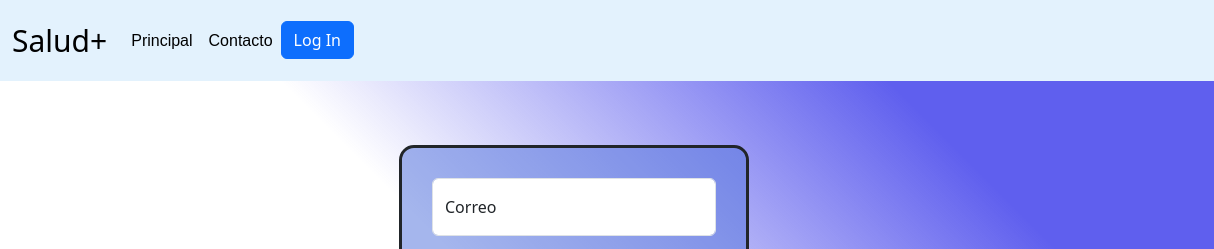
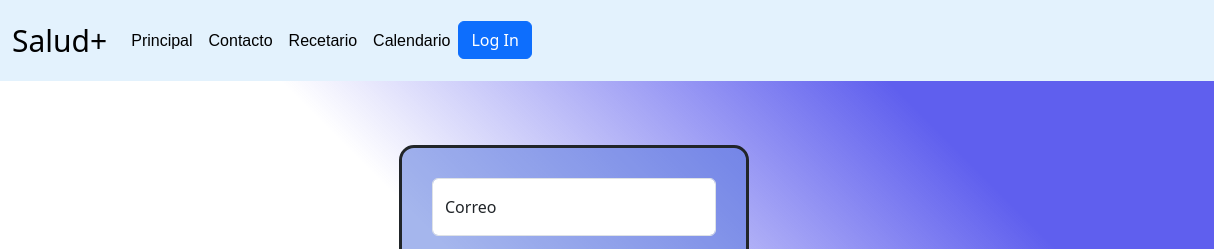
Before and after one commit to FernandoPerezVerdejo/Mi-Proyecto, a plain HTML site: page pages/login.html in a window 1280 px wide. Shown: the top 249 px of the page, 66-1280 px from the left. Drawn offline with Linux system fonts and the light colour scheme.

Commit message:
cambios menores

```diff
--- a/css/style.css
+++ b/css/style.css
@@ -176,6 +176,7 @@
         }
 
         .proyector-contacto{
+
         }
 
 
@@ -187,6 +188,7 @@
             margin-right: 30%;
             margin-top: 10%;
             padding: 2%;
+            background-color: rgba(222, 235, 220, 0.842);
         }
 
 
--- a/pages/login.html
+++ b/pages/login.html
@@ -30,6 +30,12 @@
                   </li>
                   <li class="nav-item">
                     <a class="nav-link" href="/pages/contacto.html">Contacto</a>
+                  </li>
+                  <li class="nav-item">
+                    <a class="nav-link" href="#">Recetario</a>
+                  </li>
+                  <li class="nav-item">
+                    <a class="nav-link" href="#">Calendario</a>
                   </li>
                   <li>
                     <a href="/pages/login.html" class="btn btn-primary">Log In</a>
```
